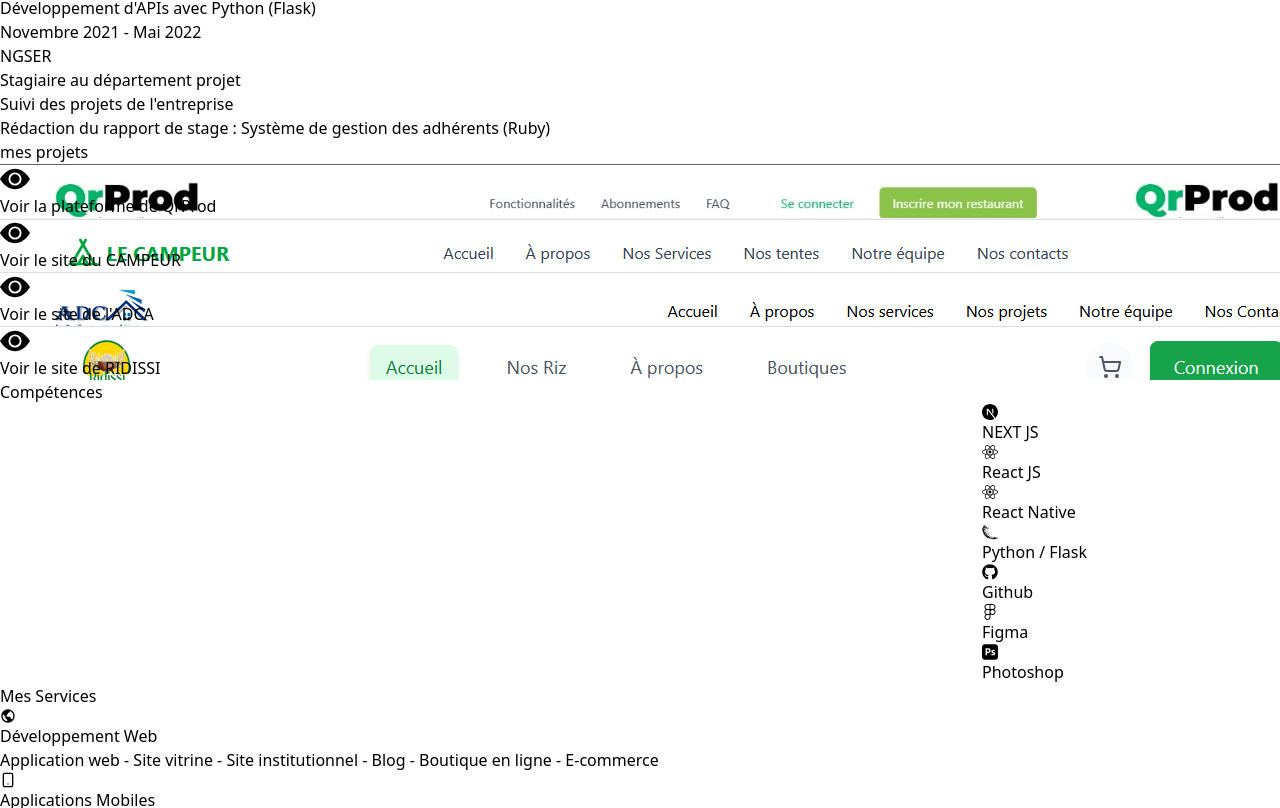
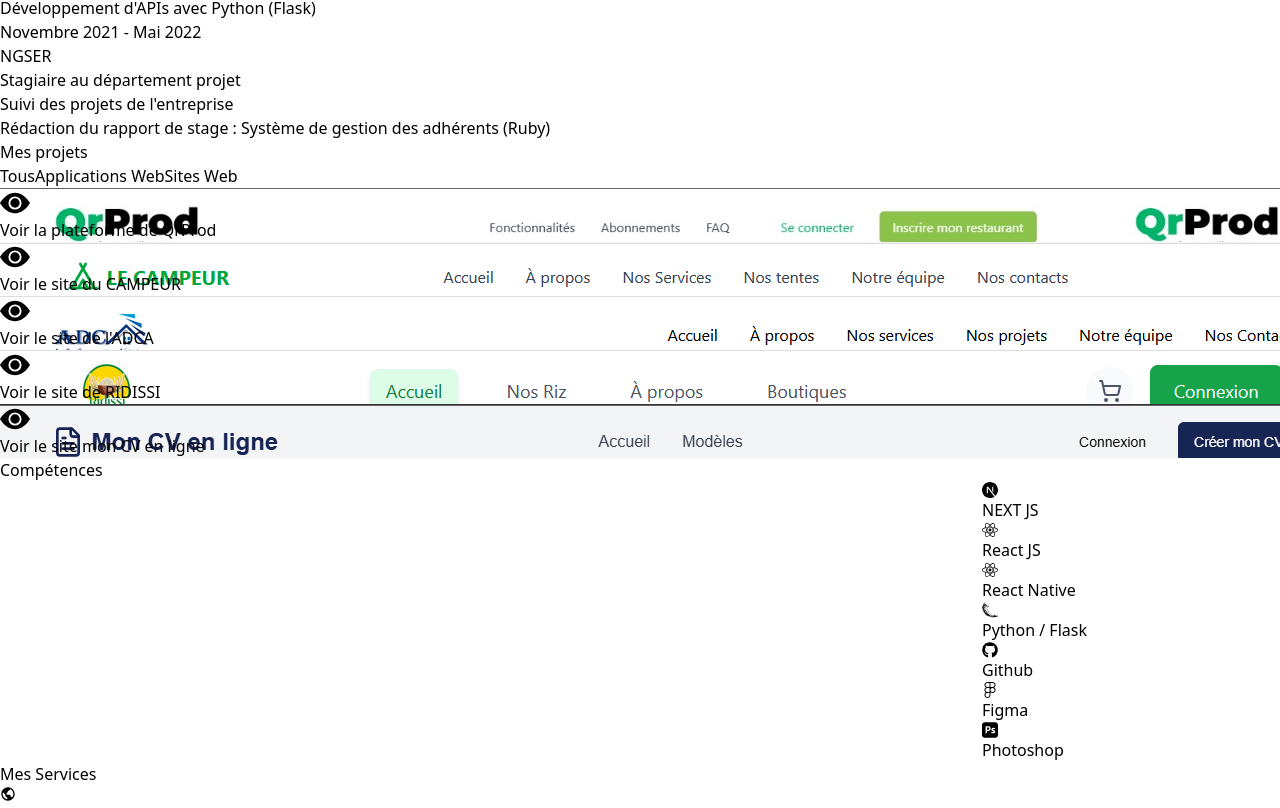
Before and after one commit to FABRICE2207/adou-fabrice-portfolio, a React (Vite) app: page / in a window 1280 px wide. Shown: the part 1312-2120 px from the top of the page. Built offline with nearby package versions, Linux system fonts and the light colour scheme.

Commit message:
Ajout du filtre projet et correction de l'envoi de l'emailen EMAILJS

```diff
--- a/src/components/About/About.jsx
+++ b/src/components/About/About.jsx
@@ -9,7 +9,7 @@
     const cvUrl = '/path-to-your-cv.pdf';
     const link = document.createElement('a');
     link.href = cvUrl;
-    link.download = 'CV_ADOU_FABRICE.pdf';
+    link.download = '/CV_ADOU_FABRICE.pdf';
     document.body.appendChild(link);
     link.click();
     document.body.removeChild(link);
--- a/src/components/Contacts/Contacts.jsx
+++ b/src/components/Contacts/Contacts.jsx
@@ -14,7 +14,7 @@
     e.preventDefault();
 
     emailjs
-      .sendForm('service_cf3di2v', 'template_xnaljmd', form.current, {
+      .sendForm('service_q76vkrd', 'template_xnaljmd', form.current, {
         publicKey: 'I_0Q9W_cMjXVJD3ls',
       })
       .then(
--- a/src/components/Footer/Footer.jsx
+++ b/src/components/Footer/Footer.jsx
@@ -21,7 +21,7 @@
         </div>
       </div>
       <div>
-        <p className="text-white">2025 © Développé par Adou Fabrice.</p>
+        <p className="text-white">2025 © Développé par Adou Fabrice - Dévelppeur Full-Stack.</p>
       </div>
 
       {/* scroll buton haut */}
--- a/src/components/Projects/Projects.jsx
+++ b/src/components/Projects/Projects.jsx
@@ -1,59 +1,106 @@
-import React from 'react'
-import imageProject1 from '../../assets/1.png';
-import imageProject2 from '../../assets/2.jpg';
-import imageProject3 from '../../assets/3.png';
-import imageProject4 from '../../assets/4.png';
-import imageProject5 from '../../assets/5.png';
-import { BsEyeFill } from 'react-icons/bs'
-import { Link } from 'react-router-dom';
+import React, { useState } from "react";
+import imageProject1 from "../../assets/1.png";
+import imageProject2 from "../../assets/2.jpg";
+import imageProject3 from "../../assets/3.png";
+import imageProject4 from "../../assets/4.png";
+import imageProject5 from "../../assets/5.png";
+import imageProject6 from "../../assets/6.png";
+import { BsEyeFill } from "react-icons/bs";
 
 const Projects = () => {
+  const [filter, setFilter] = useState("all");
 
   const projects = [
-  // {
-  //   id: 1,
-  //   image: imageProject1,
-  //   link: "https://sanitas-plus.vercel.app/",
-  //   title: "Voir le site de SANITAS-PLUS",
-  // },
     {
       id: 1,
       image: imageProject2,
       link: "https://www.qr.jilx.ci/",
       title: "Voir la plateforme de QrProd",
+      category: "application",
     },
     {
       id: 2,
       image: imageProject3,
       link: "https://site-web-le-campeur.vercel.app/",
       title: "Voir le site du CAMPEUR",
+      category: "site",
     },
     {
       id: 3,
       image: imageProject4,
       link: "https://siteweb-adca-construction.vercel.app/",
       title: "Voir le site de l'ADCA",
+      category: "site",
     },
     {
       id: 4,
       image: imageProject5,
       link: "https://ridissi.vercel.app/",
       title: "Voir le site de RIDISSI",
+      category: "site",
+    },
+    {
+      id: 5,
+      image: imageProject6,
+      link: "https://www.cv.djilx.ci/",
+      title: "Voir le site mon CV en ligne",
+      category: "site",
     },
   ];
 
+  // Filtrage des projets selon la catégorie
+  const filteredProjects =
+    filter === "all"
+      ? projects
+      : projects.filter((project) => project.category === filter);
+
   return (
-    <div id="projects" className='bg-white lg:w-full pb-10'>
-      <div className='w-full flex lg:flex-col flex-col justify-center items-center'>
-        <h2 className='font-bold text-[30px] uppercase'>mes projets</h2>
-        <div className='bg-[#090674] w-[100px] h-[6px]'></div>
+    <div id="projects" className="bg-white lg:w-full pb-10">
+      {/* Titre */}
+      <div className="w-full flex flex-col justify-center items-center text-center">
+        <h2 className="font-bold text-[30px] uppercase">Mes projets</h2>
+        <div className="bg-[#090674] w-[100px] h-[6px] mb-6"></div>
       </div>
 
-      <div className="pt-10">
+      {/* Boutons de tri */}
+      <div className="flex justify-center gap-4 mb-8 flex-wrap">
+        <button
+          onClick={() => setFilter("all")}
+          className={`px-5 py-2 rounded-full text-sm font-semibold transition ${
+            filter === "all"
+              ? "bg-[#090674] text-white"
+              : "bg-gray-200 hover:bg-gray-300"
+          }`}
+        >
+          Tous
+        </button>
+        <button
+          onClick={() => setFilter("application")}
+          className={`px-5 py-2 rounded-full text-sm font-semibold transition ${
+            filter === "application"
+              ? "bg-[#090674] text-white"
+              : "bg-gray-200 hover:bg-gray-300"
+          }`}
+        >
+          Applications Web
+        </button>
+        <button
+          onClick={() => setFilter("site")}
+          className={`px-5 py-2 rounded-full text-sm font-semibold transition ${
+            filter === "site"
+              ? "bg-[#090674] text-white"
+              : "bg-gray-200 hover:bg-gray-300"
+          }`}
+        >
+          Sites Web
+        </button>
+      </div>
+
+      {/* Liste des projets */}
       <div className="grid grid-cols-1 md:grid-cols-2 lg:grid-cols-3 gap-6 px-10">
-        {projects.map((project, id) => (
+        {filteredProjects.map((project) => (
           <div
-            key={id}
+            key={project.id}
             className="relative p-4 bg-white lg:h-[210px] h-[50vh] bg-cover bg-center shadow-md rounded-lg transform transition-transform duration-300 hover:scale-105"
             style={{ backgroundImage: `url(${project.image})` }}
           >
@@ -69,8 +116,7 @@
         ))}
       </div>
     </div>
-    </div>
-  )
-}
+  );
+};
 
-export default Projects
+export default Projects;
```
Also changed, not shown: src/assets/6.png (added). Lines whose indentation alone changed are shown as unchanged.
